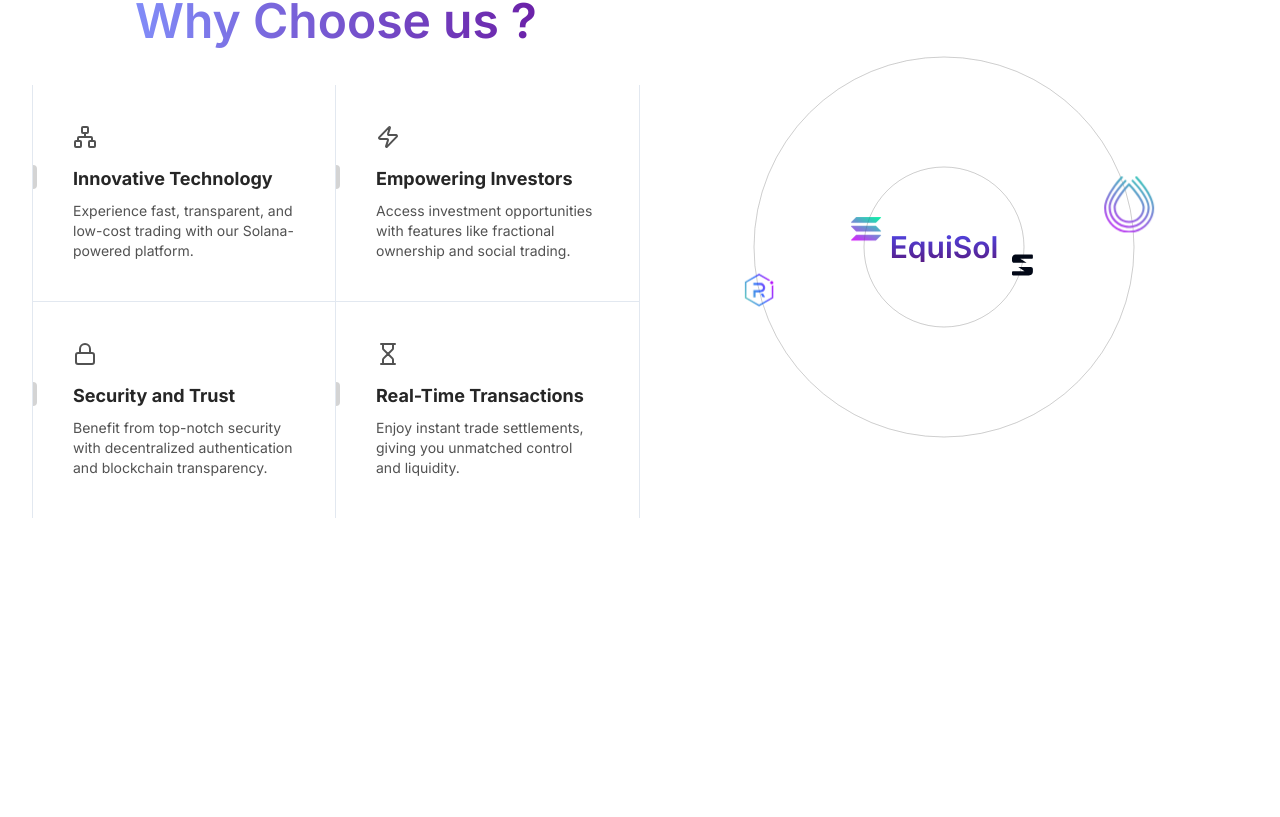
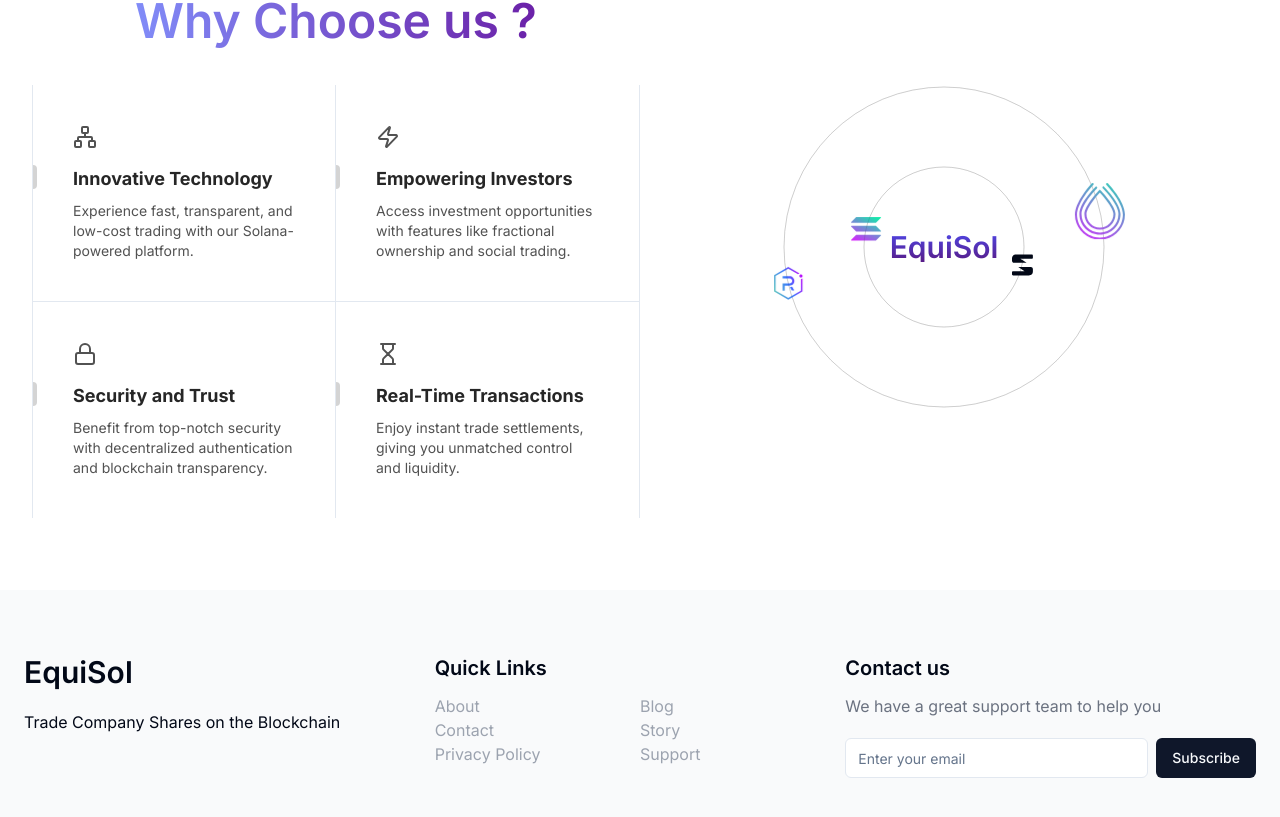
Before and after one commit to priynshuchouhn/equi-sol, a Next.js app: page / in a window 1280 px wide. Shown: the part 915-1732 px from the top of the page. Before the commit the page ends 1505 px from the top, so only its background shows below. Built offline with nearby package versions, Linux system fonts and the light colour scheme.

Commit message:
App: Footer Added

```diff
--- /dev/null
+++ b/src/app/(landing)/components/footer.tsx
@@ -0,0 +1,40 @@
+import { Button } from '@/components/ui/button'
+import { Input } from '@/components/ui/input'
+import Link from 'next/link'
+import React from 'react'
+
+function Footer() {
+  return (
+    <div className='py-16 px-6 grid lg:grid-cols-3 bg-gray-50'>
+      <div className='mb-8'>
+        <h1 className='text-3xl mb-5 font-semibold'>EquiSol</h1>
+        <p>Trade Company Shares on the Blockchain</p>
+      </div>
+      <div className='grid grid-cols-1 lg:grid-cols-2 mb-8'>
+        <div className='lg:col-span-2'>
+            <p className='text-xl font-semibold'>Quick Links</p>
+        </div>
+        <ul>
+            <li><Link className='text-gray-400 hover:text-gray-800 hover:underline' href={'#'}>About</Link></li>
+            <li><Link className='text-gray-400 hover:text-gray-800 hover:underline' href={'#'}>Contact</Link></li>
+            <li><Link className='text-gray-400 hover:text-gray-800 hover:underline' href={'#'}>Privacy Policy</Link></li>
+        </ul>
+        <ul>
+            <li><Link className='text-gray-400 hover:text-gray-800 hover:underline' href={"#"}>Blog</Link></li>
+            <li><Link className='text-gray-400 hover:text-gray-800 hover:underline' href={"#"}>Story</Link></li>
+            <li><Link className='text-gray-400 hover:text-gray-800 hover:underline' href={"#"}>Support</Link></li>
+        </ul>
+      </div>
+      <div className='mb-8 order-first lg:order-last'>
+        <p className='text-xl font-semibold mb-3'>Contact us</p>
+        <p className='text-gray-500 mb-5'>We have a great support team to help you</p>
+        <div className='flex gap-2'>
+            <Input placeholder='Enter your email'/>
+            <Button>Subscribe</Button>
+        </div>
+      </div>
+    </div>
+  )
+}
+
+export default Footer
--- a/src/app/(landing)/components/usp.tsx
+++ b/src/app/(landing)/components/usp.tsx
@@ -4,8 +4,8 @@
 
 function USP() {
   return (
-    <div className='p-8 grid grid-cols-2'>
-      <div>
+    <div className='p-8 grid lg:grid-cols-2'>
+      <div className='lg:order-first order-last'>
         <h2 className='text-5xl text-center font-semibold '>
           <span className="pointer-events-none whitespace-pre-wrap bg-gradient-to-r from-indigo-400 to-purple-800 dark:from-indigo-500 dark:to-purple-500 bg-clip-text text-center font-semibold leading-none text-transparent ">
             Why Choose us ?
@@ -13,7 +13,7 @@
         </h2>
         <USPFeatures />
       </div>
-      <div className="relative flex h-[500px] w-full flex-col items-center justify-center overflow-hidden rounded-lg">
+      <div className="relative flex h-[500px] flex-col items-center justify-center overflow-hidden rounded-lg">
         <span className='pointer-events-none whitespace-pre-wrap bg-gradient-to-b from-indigo-600 to-purple-900 bg-clip-text text-center font-semibold leading-none text-transparent dark:from-white dark:to-black text-3xl'>EquiSol</span>
         {/* Inner Circles */}
         <OrbitingCircles
@@ -36,7 +36,7 @@
         {/* Outer Circles (reverse) */}
         <OrbitingCircles
           className="size-[50px] border-none bg-transparent"
-          radius={190}
+          radius={160}
           duration={20}
           reverse
         >
@@ -44,7 +44,7 @@
         </OrbitingCircles>
         <OrbitingCircles
           className="size-[50px] border-none bg-transparent"
-          radius={190}
+          radius={160}
           duration={20}
           delay={20}
           reverse
--- a/src/app/(landing)/page.tsx
+++ b/src/app/(landing)/page.tsx
@@ -1,3 +1,4 @@
+import Footer from "./components/footer";
 import Header from "./components/header";
 import Hero from "./components/hero";
 import USP from "./components/usp";
@@ -8,6 +9,7 @@
       <Header/>
       <Hero />
       <USP/>
+      <Footer/>
     </main>
   );
 }
--- /dev/null
+++ b/src/components/ui/input.tsx
@@ -0,0 +1,25 @@
+import * as React from "react"
+
+import { cn } from "@/lib/utils"
+
+export interface InputProps
+  extends React.InputHTMLAttributes<HTMLInputElement> {}
+
+const Input = React.forwardRef<HTMLInputElement, InputProps>(
+  ({ className, type, ...props }, ref) => {
+    return (
+      <input
+        type={type}
+        className={cn(
+          "flex h-10 w-full rounded-md border border-input bg-background px-3 py-2 text-sm ring-offset-background file:border-0 file:bg-transparent file:text-sm file:font-medium placeholder:text-muted-foreground focus-visible:outline-none focus-visible:ring-2 focus-visible:ring-ring focus-visible:ring-offset-2 disabled:cursor-not-allowed disabled:opacity-50",
+          className
+        )}
+        ref={ref}
+        {...props}
+      />
+    )
+  }
+)
+Input.displayName = "Input"
+
+export { Input }
```
